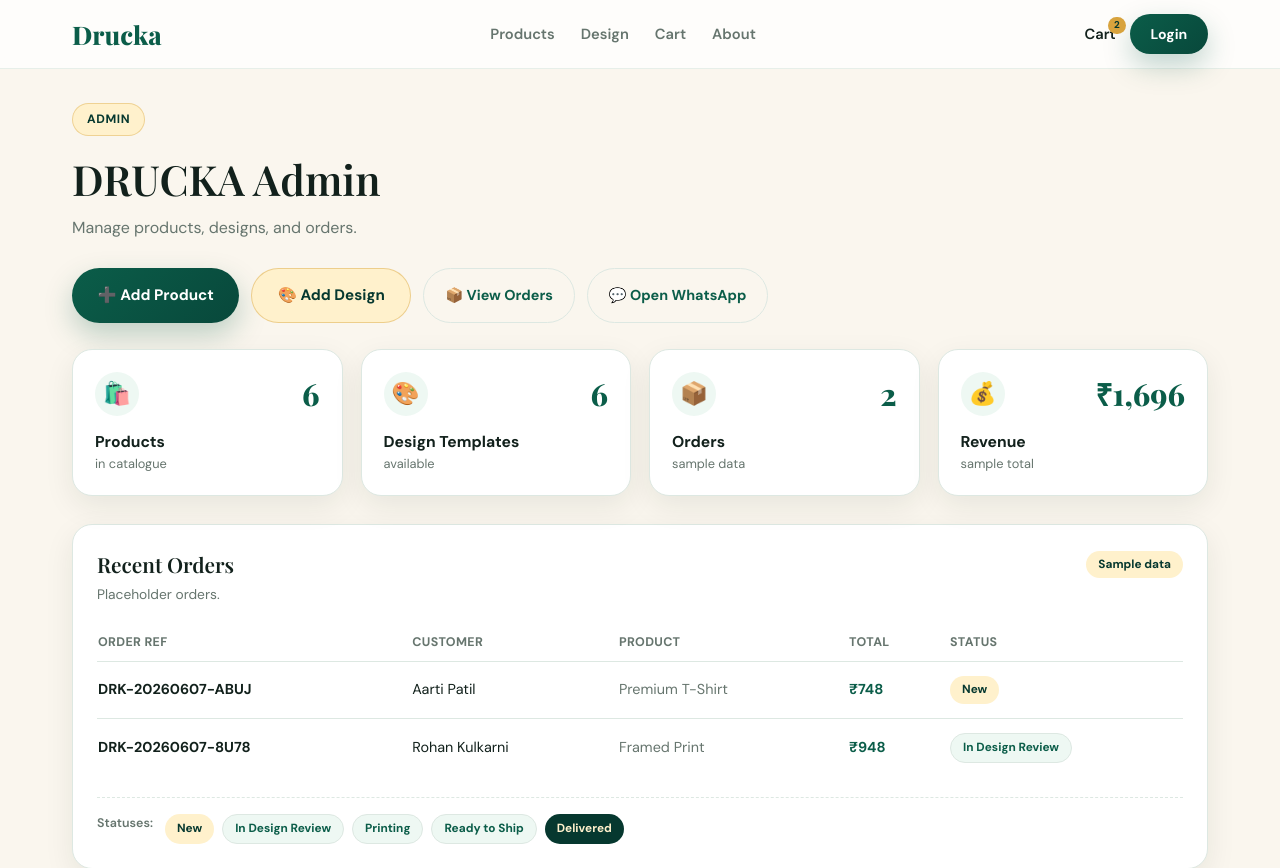
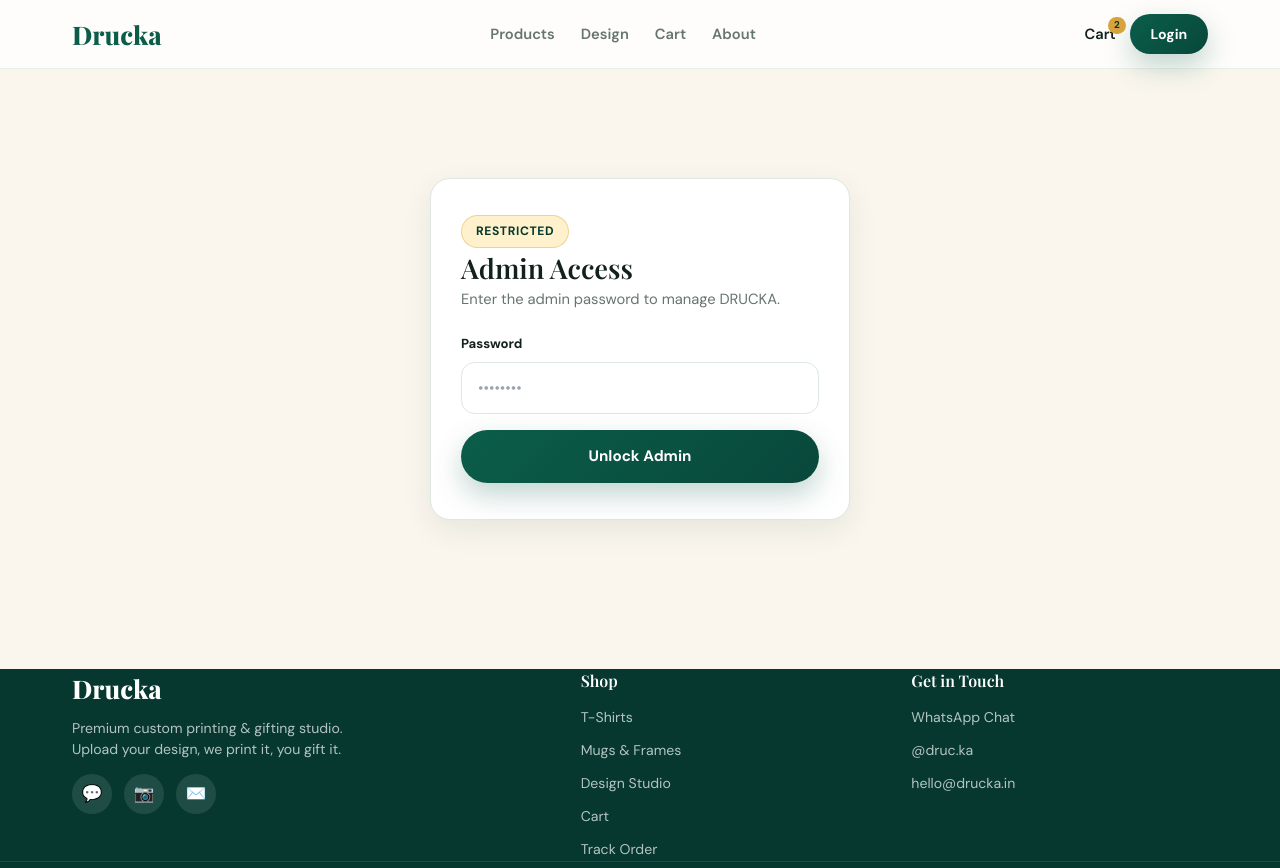
Before and after one commit to printshop39-byte/drucka, a Next.js app: page /admin in a window 1280 px wide. Shown: the top 868 px of the page. Built offline with nearby package versions, Linux system fonts and the light colour scheme.

Commit message:
Protect admin page with password gate

```diff
--- a/app/admin/page.tsx
+++ b/app/admin/page.tsx
@@ -13,6 +13,7 @@
 // TODO (orders): fetch real orders by their reference (DRK-YYYYMMDD-XXXX),
 //   ideally written to the DB at the moment the WhatsApp order is placed.
 
+import { useEffect, useState } from "react";
 import Link from "next/link";
 import Navbar from "@/components/Navbar";
 import Footer from "@/components/Footer";
@@ -20,6 +21,13 @@
 import { getDesigns } from "@/data/designs";
 
 const WHATSAPP_NUMBER = "917083811355";
+
+// Simple front-end admin password.
+// TODO: replace this gate with real Supabase/Auth (server-verified) before
+// production. This is a lightweight client-side guard only — anyone who reads
+// the bundle can find the password, so do not treat it as real security.
+const ADMIN_PASSWORD = process.env.NEXT_PUBLIC_ADMIN_PASSWORD || "drucka-admin";
+const UNLOCK_KEY = "drucka_admin_unlocked";
 
 // Order status options (used for badges). Later these come from the DB.
 type OrderStatus = "New" | "In Design Review" | "Printing" | "Ready to Ship" | "Delivered";
@@ -40,7 +48,71 @@
   { ref: "DRK-20260607-8U78", customer: "Rohan Kulkarni", product: "Framed Print", total: "₹948", status: "In Design Review" },
 ];
 
+// ---------------------------------------------------------------------------
+// Password gate (default export). Shows a login card until unlocked, then the
+// dashboard. Unlock state is kept in sessionStorage so it clears when the tab
+// closes. TODO: swap for real auth later.
+// ---------------------------------------------------------------------------
 export default function AdminPage() {
+  const [unlocked, setUnlocked] = useState(false);
+  const [ready, setReady] = useState(false);
+  const [pw, setPw] = useState("");
+  const [error, setError] = useState(false);
+
+  useEffect(() => {
+    setUnlocked(sessionStorage.getItem(UNLOCK_KEY) === "true");
+    setReady(true);
+  }, []);
+
+  function unlock() {
+    if (pw === ADMIN_PASSWORD) {
+      sessionStorage.setItem(UNLOCK_KEY, "true");
+      setUnlocked(true);
+      setError(false);
+    } else {
+      setError(true);
+    }
+  }
+
+  // avoid a flash of the login card before sessionStorage is read
+  if (!ready) return null;
+
+  if (unlocked) return <AdminDashboard />;
+
+  return (
+    <>
+      <Navbar />
+      <main className="flex items-center justify-center px-[22px] py-16 min-h-[70vh]">
+        <div className="w-full max-w-[420px] bg-white border border-brand-border rounded-premium shadow-soft p-[36px_30px]">
+          <span className="eyebrow">Restricted</span>
+          <h1 className="text-[1.7rem] my-[14px_4px]">Admin Access</h1>
+          <p className="text-brand-muted text-[0.92rem] mb-6">Enter the admin password to manage DRUCKA.</p>
+
+          <label className="block text-[0.82rem] font-bold mb-2" htmlFor="adminPw">Password</label>
+          <input
+            id="adminPw"
+            className="input-premium"
+            type="password"
+            placeholder="••••••••"
+            value={pw}
+            onChange={(e) => { setPw(e.target.value); setError(false); }}
+            onKeyDown={(e) => { if (e.key === "Enter") unlock(); }}
+            autoComplete="current-password"
+          />
+          {error && <p className="text-red-600 text-[0.82rem] mt-[10px]">Incorrect password.</p>}
+
+          <button className="btn-primary w-full mt-4" onClick={unlock}>Unlock Admin</button>
+        </div>
+      </main>
+      <Footer />
+    </>
+  );
+}
+
+// ---------------------------------------------------------------------------
+// The actual dashboard (unchanged), now rendered only after unlock.
+// ---------------------------------------------------------------------------
+function AdminDashboard() {
   const productCount = getProducts().length;
   const designCount = getDesigns().length;
 
```
Also changed, not shown: 1 other file (tests, documents, lock files or other folders).
